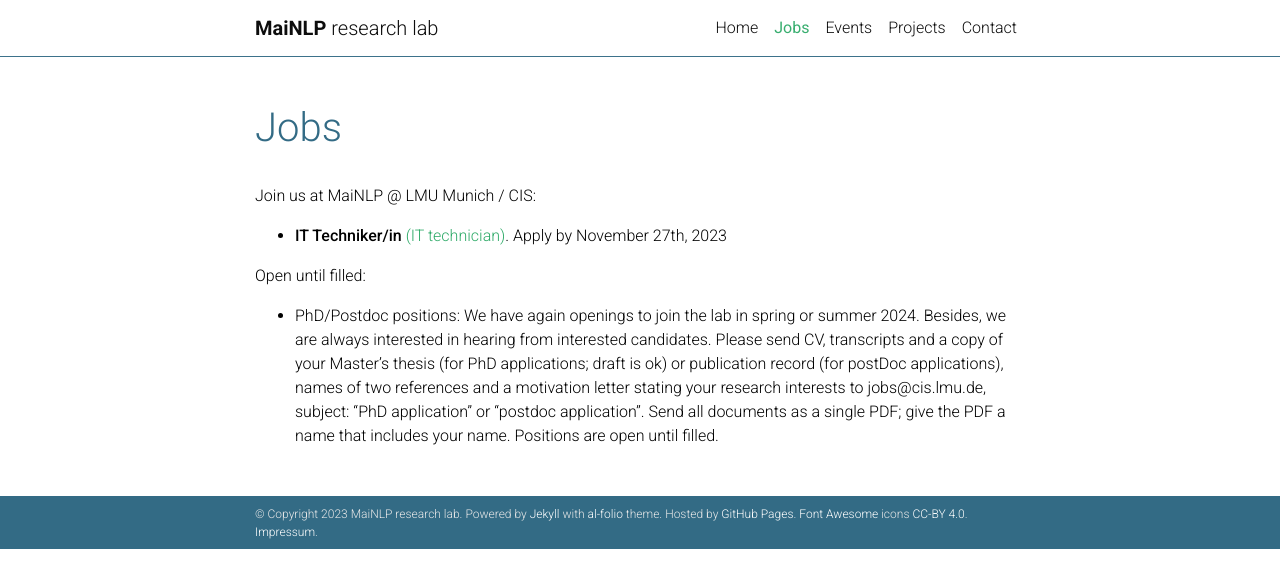
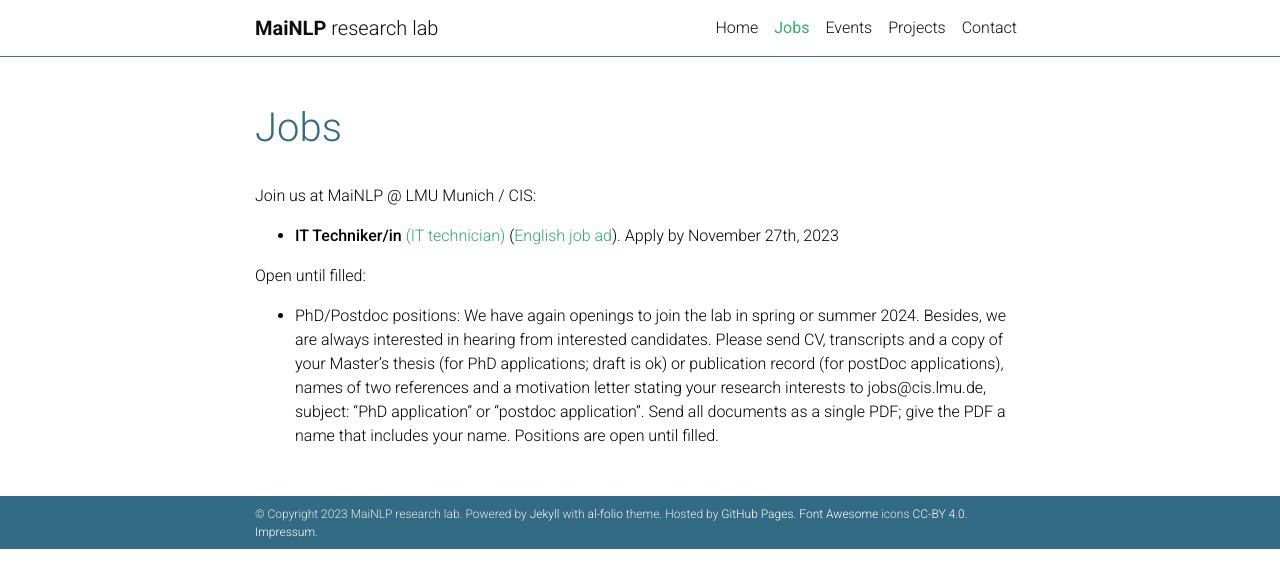
Before and after one commit to mainlp/mainlp.github.io, a Jekyll site: the page built from _pages/jobs.md, in a window 1280 px wide. Shown: the top 588 px of the page. Built offline with Jekyll 4.4.1, drawn with Linux system fonts in a browser that asks for light colours; comment, search, counter and statistics services are not loaded; a style sheet for code colours, icons or effects is not loaded.

Commit message:
Update jobs.md, add EN ad

```diff
--- a/_pages/jobs.md
+++ b/_pages/jobs.md
@@ -9,7 +9,7 @@ nav_order: 4
 
 Join us at MaiNLP @ LMU Munich / CIS:
 
-- [**IT Techniker/in** (IT technician)](https://job-portal.lmu.de/jobposting/c24606914f7c9d6228ab4f42791a33d2e6b782a10?ref=homepage). Apply by November 27th, 2023
+- [**IT Techniker/in** (IT technician)](https://job-portal.lmu.de/jobposting/c24606914f7c9d6228ab4f42791a33d2e6b782a10?ref=homepage) ([English job ad](https://job-portal.lmu.de/jobposting/d4287b4c6def4d870c14970875758e64ac2aad540?ref=homepage)). Apply by November 27th, 2023
 
 
 Open until filled:
```
